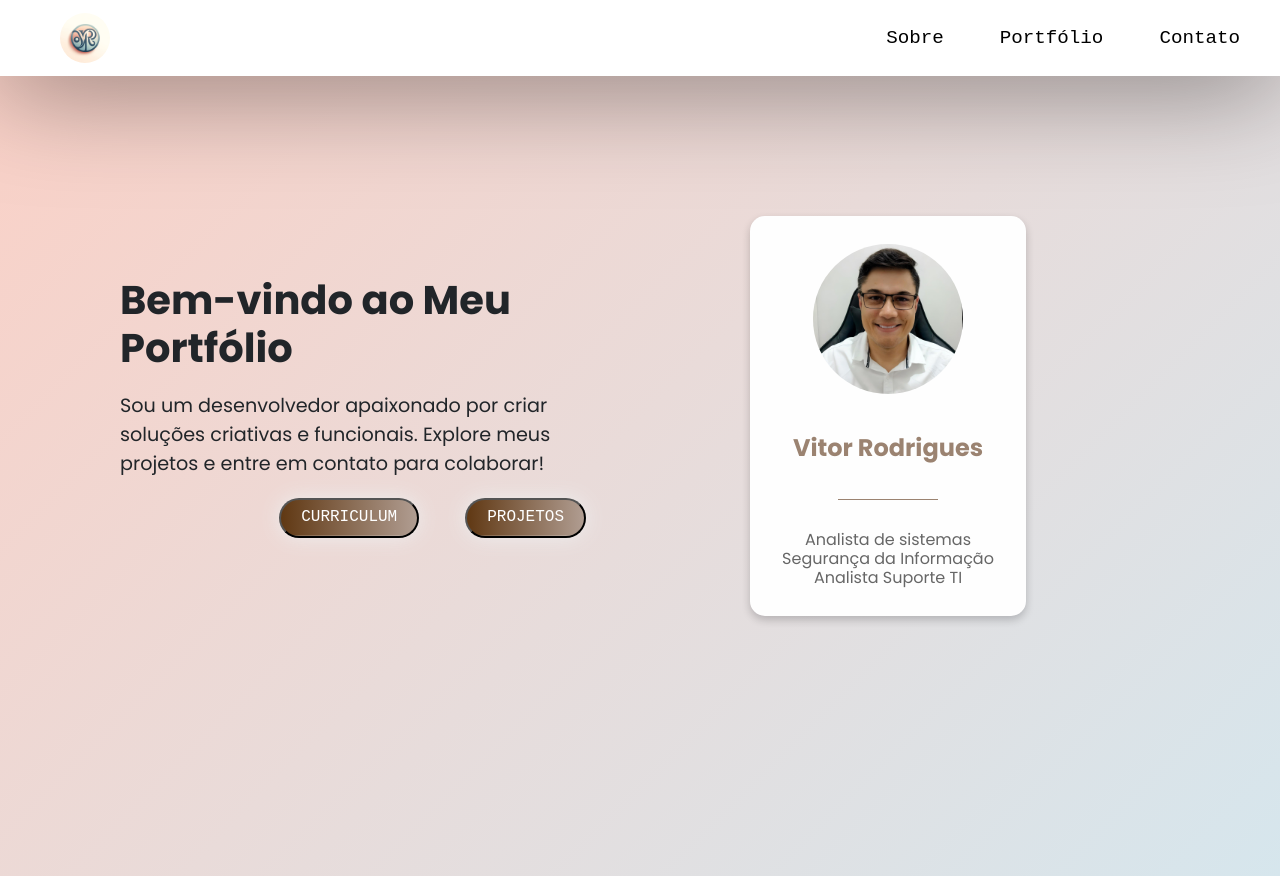
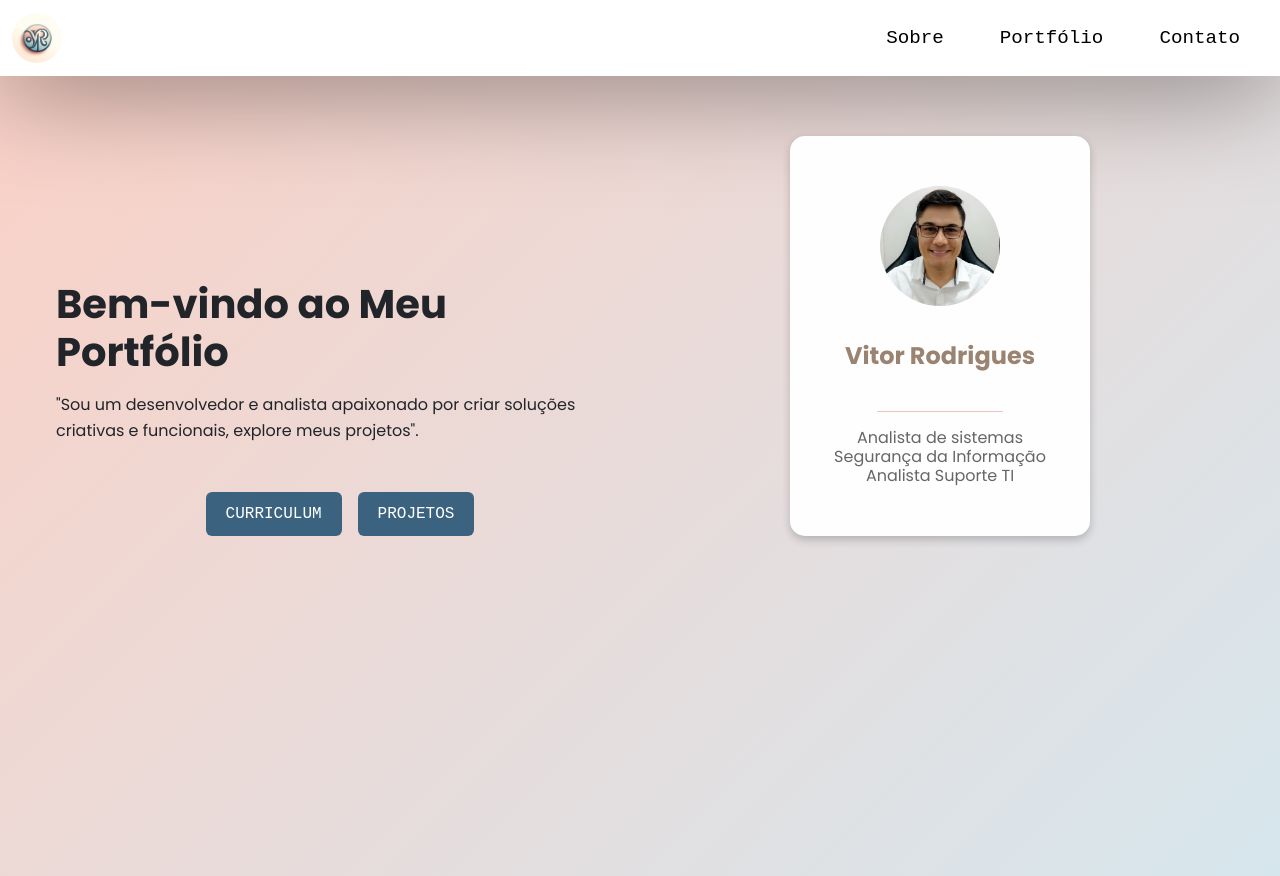
Before and after one commit to HELLWAISER/mypersonalweb, a plain HTML site: page index.html in a window 1280 px wide. Drawn offline with nearby package versions, Linux system fonts and the light colour scheme.

Commit message:
Update index.html

```diff
--- a/index.html
+++ b/index.html
@@ -6,14 +6,11 @@
     <meta name="viewport" content="width=device-width, initial-scale=1.0" />
     <!-- Preconnect para otimização -->
     <link rel="preconnect" href="https://fonts.gstatic.com" crossorigin />
-
     <link href="https://cdnjs.cloudflare.com/ajax/libs/font-awesome/5.15.4/css/all.min.css" rel="stylesheet" />
-
     <!-- Fontes Google -->
     <link
       href="https://fonts.googleapis.com/css2?family=Poppins:ital,wght@0,100;0,200;0,300;0,400;0,500;0,600;0,700;0,800;0,900;1,100;1,200;1,300;1,400;1,500;1,600;1,700;1,800;1,900&display=swap"
       rel="stylesheet" />
-
     <!-- Bootstrap -->
     <link href="https://cdn.jsdelivr.net/npm/bootstrap@5.3.0-alpha3/dist/css/bootstrap.min.css" rel="stylesheet" />
     <!-- Estilos personalizados -->
@@ -22,31 +19,27 @@
     <link rel="stylesheet" href="style.css" />
     <!-- CSS do AOS -->
     <link href="https://cdn.jsdelivr.net/npm/aos@2.3.4/dist/aos.css" rel="stylesheet" />
-
+    <script src="https://cdn.jsdelivr.net/npm/typed.js@2.0.12"></script>
     <title>Portfólio de [Seu Nome]</title>
   </head>
 
   <body>
-
-
     <nav class="navbar navbar-expand-lg custom-navbar">
       <div class="container-fluid">
-        <!-- Logo -->
-        <a class="navbar-brand ms-5 navbar-brand-custom" href="#">
+        <!-- Logo ajustado -->
+        <a class="navbar-brand navbar-brand-custom" href="#">
           <img
             src="images/DALL·E 2024-12-03 13.32.14 - A round logo with a soft pastel color palette featuring the letters 'V' and 'R' elegantly intertwined in the center. The design is moderately detailed.webp"
             alt="Logo" />
         </a>
-
         <!-- Botão Hamburger -->
         <button class="navbar-toggler" type="button" data-bs-toggle="offcanvas" data-bs-target="#offcanvasMenu"
           aria-controls="offcanvasMenu">
           <span class="navbar-toggler-icon"></span>
         </button>
-
         <!-- Links do Menu -->
         <div data-aos="fade-left" data-aos-duration="1000" data-aos-delay="3000" data-aos-once="true">
-          <div class="mx-auto-custom"> <!-- Adiciona a centralização -->
+          <div class="mx-auto-custom">
             <ul class="navbar-nav d-flex flex-row justify-content-center">
               <li class="nav-item">
                 <a class="nav-link" href="#about">Sobre</a>
@@ -60,12 +53,9 @@
             </ul>
           </div>
         </div>
-
-
       </div>
     </nav>
-
-
+    </nav>
     <!-- Offcanvas Menu -->
     <div class="offcanvas offcanvas-end custom-offcanvas" tabindex="-1" id="offcanvasMenu"
       aria-labelledby="offcanvasMenuLabel">
@@ -87,76 +77,71 @@
         </ul>
       </div>
     </div>
-
-    <section class="container-fluid d-flex align-items-center section-content">
-      <div class="row w-100">
+    <section class="container-fluid py-5 section-content section-custom px-5 px-sm-5">
+      <div class="row align-items-center g-5 px-0 px-md-3 mt-lg-5">
         <!-- Texto no lado esquerdo -->
-        <div class="col-lg-6 col-md-6 col-12 text-content">
-          <div data-aos="fade-up" data-aos-duration="3000" data-aos-delay="700" data-aos-once="true">
-            <h1>Bem-vindo ao Meu Portfólio</h1>
-          </div>
-
-          <div data-aos="fade-right" data-aos-duration="1000" data-aos-delay="700" data-aos-once="true">
-            <p>
-              Sou um desenvolvedor apaixonado por criar soluções criativas e
-              funcionais. Explore meus projetos e entre em contato para
-              colaborar!
+        <div class="col-lg-6 text-center text-lg-start px-0 px-sm-3 mt-lg-5  text-wrapper">
+          <div class="text-wrapper">
+            <h1 class="mb-3 fw-bold" data-aos="fade-up" data-aos-duration="3000" data-aos-delay="700"
+              data-aos-once="true">Bem-vindo ao Meu Portfólio
+            </h1>
+            <p class="mb-5" data-aos="fade-right" data-aos-duration="1000" data-aos-delay="700" data-aos-once="true">
+              "Sou um desenvolvedor e analista apaixonado por criar soluções criativas e funcionais, explore meus
+              projetos".
             </p>
-          </div>
-
-          <div class="d-flex justify-content-end button-group">
-            <button class="btn-primary-custom">CURRICULUM</button>
-            <button class="btn-primary-custom ms-3">PROJETOS</button>
+            <!-- Botões -->
+            <div class="d-flex justify-content-center gap-3">
+              <a href="#" class="btn btn-primary btn-gradient">CURRICULUM</a>
+              <a href="#" class="btn btn-primary btn-gradient">PROJETOS</a>
             </div>
           </div>
-
-
-
-
-        <!-- Flip card-->
-
+        </div>
+        <!-- Flip card no lado direito -->
+        <div class="col-lg-6 d-flex justify-content-center px-2 px-sm-4 mt-lg-4">
           <div class="flip-card" data-aos="zoom-in" data-aos-duration="1500" data-aos-delay="2000" data-aos-once="true">
             <div class="flip-card-inner">
               <!-- Lado frontal -->
-            <div class="flip-card-front">
-              <img src="images/1710292265333.jpeg" alt="Profile Picture" class="profile-img" />
-              <h3>Vitor Rodrigues</h3>
-              <div class="underline"></div>
-
+              <div class="flip-card-front text-center p-4">
+                <img src="/images/1710292265333.jpeg" alt="Profile Picture" class="rounded-circle mb-3"
+                  style="width: 120px; height: 120px;">
+                <h3 class="fw-bold mb-1">Vitor Rodrigues</h3>
+                <hr class="w-50 mx-auto">
                 <p>Analista de sistemas</p>
                 <p>Segurança da Informação</p>
                 <p>Analista Suporte TI</p>
               </div>
               <!-- Lado traseiro -->
-            <div class="flip-card-back">
-              <h3>Contato</h3>
-              <p>Conecte-se comigo:</p>
-              <div class="social-icons">
+              <div class="flip-card-back text-center p-4">
+                <h3 class="fw-bold mb-5">Contato</h3>
+                <p class="mb-5">Conecte-se comigo:</p>
+                <div class="d-flex justify-content-center gap-3 social-icons">
                   <a href="https://www.facebook.com/profile.php?id=100072747310953" target="_blank"
-                  class="facebook-icon"><i class="fab fa-facebook"></i></a>
-                <a href="https://www.linkedin.com/in/vitor-rodrigues-gomes/" target="_blank" class="linkedin-icon"><i
-                    class="fab fa-linkedin"></i></a>
+                    class="facebook-icon">
+                    <i class="fab fa-facebook fa-2x"></i>
+                  </a>
+                  <a href="https://www.linkedin.com/in/vitor-rodrigues-gomes/" target="_blank" class="linkedin-icon">
+                    <i class="fab fa-linkedin fa-2x"></i>
+                  </a>
                   <a href="https://www.instagram.com/vitor_rodrigues_dev/?hl=pt_BR" target="_blank"
-                  class="instagram-icon"><i class="fab fa-instagram"></i></a>
+                    class="instagram-icon">
+                    <i class="fab fa-instagram fa-2x"></i>
+                  </a>
                 </div>
               </div>
             </div>
           </div>
         </div>
+        <!-- Frase apenas no mobile -->
+        <p id="typed-contact" class="mobile-only text-center mt-2"></p>
+      </div>
     </section>
-
-
-
 
     <!-- Bibliotecas como Bootstrap ou efeitos -->
     <script src="https://cdn.jsdelivr.net/npm/bootstrap@5.3.0-alpha3/dist/js/bootstrap.bundle.min.js"></script>
-
     <!-- Scripts personalizados -->
     <script src="maqescrever.js"></script>
-
     <!-- JS do AOS -->
     <script src="https://cdn.jsdelivr.net/npm/aos@2.3.4/dist/aos.js"></script>
-
     <!-- Inicialize o AOS -->
     <script>
       AOS.init();
```
Lines whose indentation alone changed are shown as unchanged.
